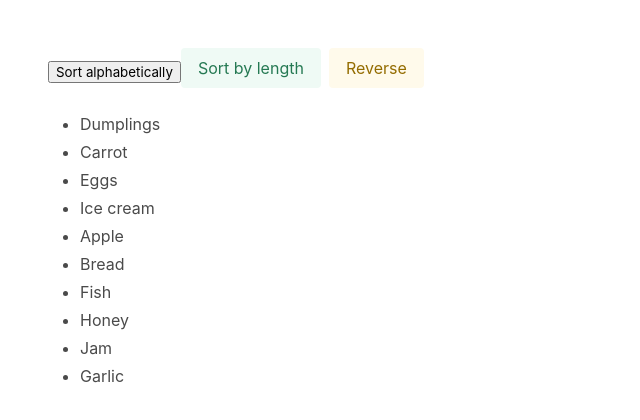
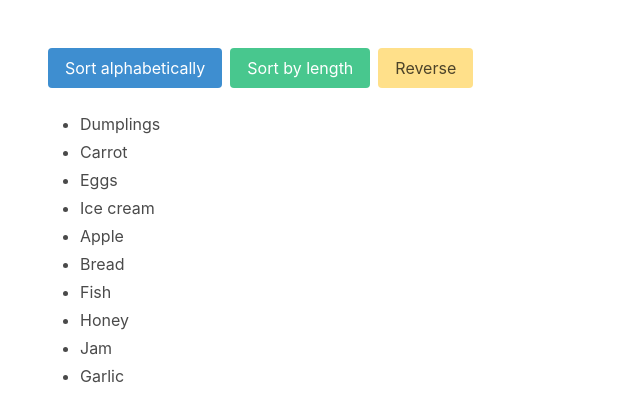
Before and after one commit to mate-academy/react_list-of-goods, a React (Create React App) app: page / in a window 1280 px wide. Shown: the top 420 px of the page, without its empty margins (0-640 px from the left). Built offline with nearby package versions, Linux system fonts and the light colour scheme.

Commit message:
Solution

```diff
--- a/src/App.tsx
+++ b/src/App.tsx
@@ -1,5 +1,5 @@
 import React from 'react';
-// import classNames from 'classnames';
+import classNames from 'classnames';
 import 'bulma/css/bulma.css';
 import './App.scss';
 
@@ -74,12 +74,12 @@ export class App extends React.Component<{}, State> {
               sortedAlphabetically();
             }}
             type="button"
-            // className={classNames(
-            //   'button is-info',
-            //   {
-            //     is-light: this.state.sortBy === 1
-            //   },
-            // )}
+            className={classNames(
+              'button is-info',
+              {
+                'button is-info is-light': this.state.sortBy === 1,
+              },
+            )}
           >
             Sort alphabetically
           </button>
@@ -89,11 +89,12 @@ export class App extends React.Component<{}, State> {
               sortedLength();
             }}
             type="button"
-            className={
-              this.state.sortBy === 2
-                ? 'button is-success'
-                : 'button is-success is-light'
-            }
+            className={classNames(
+              'button is-success',
+              {
+                'button is-success is-light': this.state.sortBy === 1,
+              },
+            )}
           >
             Sort by length
           </button>
@@ -103,11 +104,12 @@ export class App extends React.Component<{}, State> {
               reverse();
             }}
             type="button"
-            className={
-              this.state.isReversed === true
-                ? 'button is-warning'
-                : 'button is-warning is-light'
-            }
+            className={classNames(
+              'button is-warning',
+              {
+                'button is-warning is-light': this.state.isReversed === true,
+              },
+            )}
           >
             Reverse
           </button>
```
